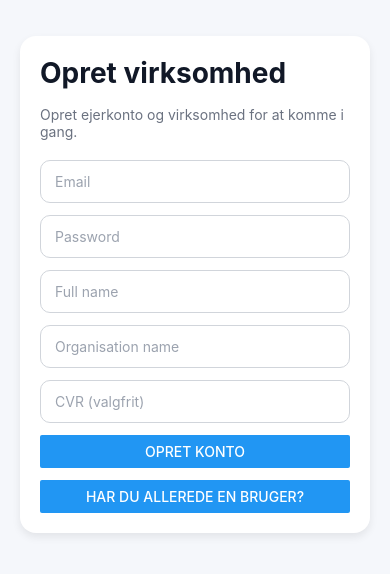
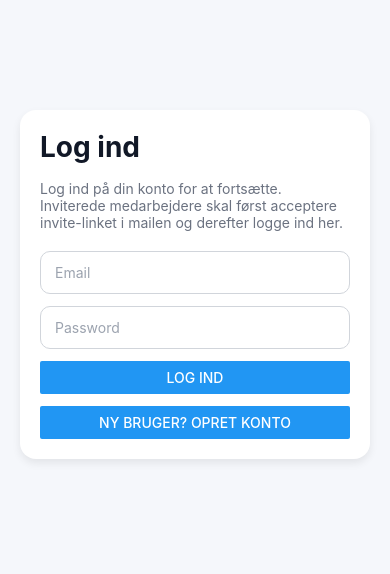
Before and after one commit to Anders-S-L/vero-frontend, a React Native app: screen / in a window 390 px wide. Shown: the part 138-712 px from the top of the page. Built offline with nearby package versions, Linux system fonts and the light colour scheme.

Commit message:
inviteFunction

```diff
--- /dev/null
+++ b/src/lib/supabaseAuth.ts
@@ -0,0 +1,51 @@
+const getSupabaseEnv = () => {
+    const supabaseUrl = process.env.EXPO_PUBLIC_SUPABASE_URL
+    const supabaseAnonKey = process.env.EXPO_PUBLIC_SUPABASE_ANON_KEY
+
+    if (!supabaseUrl || !supabaseAnonKey) {
+        throw new Error('Mangler EXPO_PUBLIC_SUPABASE_URL eller EXPO_PUBLIC_SUPABASE_ANON_KEY i frontend miljø.')
+    }
+
+    return { supabaseUrl, supabaseAnonKey }
+}
+
+export const updateInvitePassword = async (accessToken: string, password: string) => {
+    const { supabaseUrl, supabaseAnonKey } = getSupabaseEnv()
+
+    const response = await fetch(`${supabaseUrl}/auth/v1/user`, {
+        method: 'PUT',
+        headers: {
+            apikey: supabaseAnonKey,
+            Authorization: `Bearer ${accessToken}`,
+            'Content-Type': 'application/json',
+        },
+        body: JSON.stringify({ password }),
+    })
+
+    const payload = await response.json()
+    if (!response.ok) {
+        throw new Error(payload?.msg || payload?.error_description || payload?.error || 'Kunne ikke opdatere password.')
+    }
+
+    return payload
+}
+
+export const getInviteUserEmail = async (accessToken: string): Promise<string> => {
+    const { supabaseUrl, supabaseAnonKey } = getSupabaseEnv()
+
+    const response = await fetch(`${supabaseUrl}/auth/v1/user`, {
+        headers: {
+            apikey: supabaseAnonKey,
+            Authorization: `Bearer ${accessToken}`,
+        },
+    })
+
+    const payload = await response.json()
+    const email = payload?.email
+
+    if (!response.ok || !email) {
+        throw new Error(payload?.msg || payload?.error_description || payload?.error || 'Kunne ikke hente invite bruger.')
+    }
+
+    return String(email)
+}
--- a/src/viewmodels/useTeamViewModel.ts
+++ b/src/viewmodels/useTeamViewModel.ts
@@ -24,8 +24,8 @@ const normalizeMember = (raw: any): TeamMember | null => {
     if (!raw || typeof raw !== 'object') return null
 
     const id = String(raw.id ?? raw.profile_id ?? '')
-    const fullName = String(raw.full_name ?? raw.fullName ?? '')
-    const email = String(raw.email ?? '')
+    const fullName = String(raw.full_name ?? raw.fullName ?? raw.name ?? raw.user_metadata?.full_name ?? '')
+    const email = String(raw.email ?? raw.user_email ?? raw.invited_email ?? '')
     const role = (raw.role ?? 'employee') as TeamRole
     const departmentId = String(
         raw.department_id ?? raw.departmentId ?? raw.departments?.id ?? raw.department?.id ?? '',
--- a/src/views/screens/SignupLoginScreen.tsx
+++ b/src/views/screens/SignupLoginScreen.tsx
@@ -1,22 +1,72 @@
-import React, { useState } from 'react'
+import React, { useMemo, useState } from 'react'
 import { Button, SafeAreaView, Text, TextInput, View } from 'react-native'
+import { getInviteUserEmail, updateInvitePassword } from '../../lib/supabaseAuth'
 import { useAuthViewModel } from '../../viewmodels/useSignupLoginViewModel'
 
 export const AuthScreen = ({ onLogin }: { onLogin: (token: string, organisationName: string, role: 'admin' | 'manager' | 'employee' | 'auditor') => void }) => {
     const { loading, error, message, signupOwner, login, token, organisationName: orgName, role } = useAuthViewModel()
-    const [mode, setMode] = useState<'login' | 'signup'>('signup')
+    const [mode, setMode] = useState<'login' | 'signup'>('login')
     const [email, setEmail] = useState('')
     const [password, setPassword] = useState('')
+    const [confirmPassword, setConfirmPassword] = useState('')
     const [fullName, setFullName] = useState('')
     const [organisationName, setOrganisationName] = useState('')
+    const [inviteSubmitting, setInviteSubmitting] = useState(false)
+    const [inviteError, setInviteError] = useState<string | null>(null)
 
     const [cvr, setCvr] = useState('')
+
+    const inviteTokens = useMemo(() => {
+        const locationHash =
+            typeof window !== 'undefined' && window.location && typeof window.location.hash === 'string'
+                ? window.location.hash
+                : ''
+
+        if (!locationHash) return null
+
+        const hash = locationHash.startsWith('#') ? locationHash.slice(1) : locationHash
+        const params = new URLSearchParams(hash)
+        const accessToken = params.get('access_token')
+        const type = params.get('type')
+
+        if (type !== 'invite' || !accessToken) return null
+
+        return { accessToken }
+    }, [])
+
+    const isInviteFlow = Boolean(inviteTokens)
+
 
     React.useEffect(() => {
         if (token && role) onLogin(token, orgName ?? '', role)
     }, [token, onLogin, orgName, role])
 
     const submit = async () => {
+        if (isInviteFlow && inviteTokens) {
+            setInviteError(null)
+            if (!password || password.length < 8) {
+                setInviteError('Password skal være mindst 8 tegn.')
+                return
+            }
+
+            if (password !== confirmPassword) {
+                setInviteError('Passwords matcher ikke.')
+                return
+            }
+
+            setInviteSubmitting(true)
+            try {
+                await updateInvitePassword(inviteTokens.accessToken, password)
+                const inviteEmail = await getInviteUserEmail(inviteTokens.accessToken)
+                await login({ email: inviteEmail, password })
+            } catch (e) {
+                const message = e instanceof Error ? e.message : 'Kunne ikke færdiggøre invitationen.'
+                setInviteError(message)
+            } finally {
+                setInviteSubmitting(false)
+            }
+            return
+        }
         if (mode === 'signup') {
             await signupOwner({
                 email,
@@ -63,7 +113,7 @@ export const AuthScreen = ({ onLogin }: { onLogin: (token: string, organisationN
                         marginBottom: 4,
                     }}
                 >
-                    {mode === 'signup' ? 'Opret virksomhed' : 'Log ind'}
+                    {isInviteFlow ? 'Sæt dit password' : mode === 'signup' ? 'Opret virksomhed' : 'Log ind'}
                 </Text>
 
                 <Text
@@ -73,11 +123,14 @@ export const AuthScreen = ({ onLogin }: { onLogin: (token: string, organisationN
                         marginBottom: 8,
                     }}
                 >
-                    {mode === 'signup'
-                        ? 'Opret ejerkonto og virksomhed for at komme i gang.'
-                        : 'Log ind på din konto for at fortsætte.'}
+                    {isInviteFlow
+                        ? 'Du er inviteret som medarbejder. Vælg et password for at aktivere din bruger.'
+                        : mode === 'signup'
+                            ? 'Kun for virksomhedsejer: Opret ejerkonto og virksomhed.'
+                            : 'Log ind på din konto for at fortsætte. Inviterede medarbejdere skal først acceptere invite-linket i mailen og derefter logge ind her.'}
                 </Text>
 
+                {!isInviteFlow && (
                     <TextInput
                         placeholder="Email"
                         placeholderTextColor="#9ca3af"
@@ -95,9 +148,10 @@ export const AuthScreen = ({ onLogin }: { onLogin: (token: string, organisationN
                         autoCapitalize="none"
                         keyboardType="email-address"
                     />
+                )}
 
                 <TextInput
-                    placeholder="Password"
+                    placeholder={isInviteFlow ? 'Password (min. 8 tegn)' : 'Password'}
                     placeholderTextColor="#9ca3af"
                     style={{
                         borderWidth: 1,
@@ -112,7 +166,24 @@ export const AuthScreen = ({ onLogin }: { onLogin: (token: string, organisationN
                     onChangeText={setPassword}
                     secureTextEntry
                 />
-
+                {isInviteFlow && (
+                    <TextInput
+                        placeholder="Gentag password"
+                        placeholderTextColor="#9ca3af"
+                        style={{
+                            borderWidth: 1,
+                            borderColor: '#d1d5db',
+                            borderRadius: 10,
+                            paddingHorizontal: 14,
+                            paddingVertical: 12,
+                            color: '#111827',
+                            backgroundColor: '#ffffff',
+                        }}
+                        value={confirmPassword}
+                        onChangeText={setConfirmPassword}
+                        secureTextEntry
+                    />
+                )}
                 {mode === 'signup' && (
                     <View style={{ gap: 12 }}>
                         <TextInput
@@ -177,6 +248,18 @@ export const AuthScreen = ({ onLogin }: { onLogin: (token: string, organisationN
                         {error}
                     </Text>
                 ) : null}
+                {inviteError ? (
+                    <Text
+                        style={{
+                            color: '#b91c1c',
+                            backgroundColor: '#fee2e2',
+                            padding: 10,
+                            borderRadius: 8,
+                        }}
+                    >
+                        {inviteError}
+                    </Text>
+                ) : null}
 
                 {message ? (
                     <Text
@@ -192,14 +275,16 @@ export const AuthScreen = ({ onLogin }: { onLogin: (token: string, organisationN
                 ) : null}
 
                 <Button
-                    title={loading ? 'Sender...' : mode === 'signup' ? 'Opret konto' : 'Log ind'}
+                    title={loading || inviteSubmitting ? 'Sender...' : isInviteFlow ? 'Aktivér bruger' : mode === 'signup' ? 'Opret konto' : 'Log ind'}
                     onPress={submit}
                 />
 
+                {!isInviteFlow && (
                     <Button
                         title={mode === 'signup' ? 'Har du allerede en bruger?' : 'Ny bruger? Opret konto'}
                         onPress={() => setMode(mode === 'signup' ? 'login' : 'signup')}
                     />
+                )}
             </View>
         </SafeAreaView>
     )
```
Also changed, not shown: src/api/client.ts (+27 -6 lines), 1 other file (tests, documents, lock files or other folders). Lines whose indentation alone changed are shown as unchanged.
